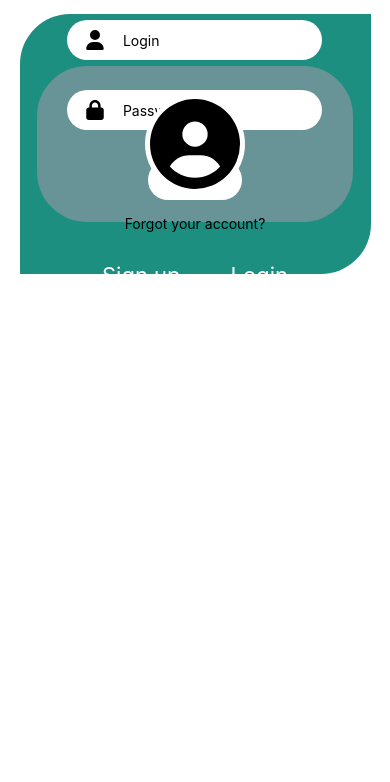
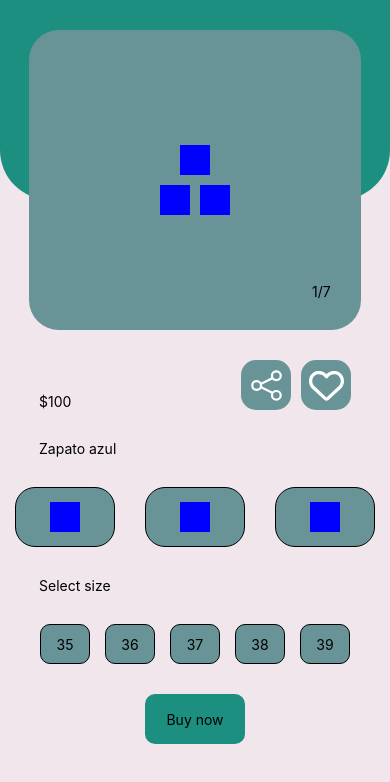
Before and after one commit to SolutechAAJM/ecommerce-movil, a React Native app: screen / in a window 390 px wide. Shown: the top 782 px of the page. Built offline with nearby package versions, Linux system fonts and the light colour scheme.

Commit message:
corretion icons and add icons in views

```diff
--- a/App.tsx
+++ b/App.tsx
@@ -10,56 +10,78 @@ import {
 } from 'react-native';
 import stylesG from './stylesG';
 import stylesAuth from './src/modules/auth/styles/stylesAuth';
-import { UserIcon, CircleUser, Lock } from './Icons';
+import { Bars, BoxCheck, CartShopping, Category, CircleUser, Exit, Gear, Heart, HouseChimney, ShareNodes } from './Icons';
 
 
 function App(): React.JSX.Element {
 
   return (
-    <SafeAreaView>
+    <SafeAreaView style={styles.product}>
       <ScrollView>
-        <View style={styles.vwLogin}>
-          <View style={stylesAuth.vwDecoration}>
-            <View style={styles.vwIconLogin}>
-              <CircleUser size={90} color="black" />
-            </View>
-            <View style={stylesAuth.vwForm}>
-                <View style={stylesAuth.vwInputLoginSignUp}>
-                  <View style={stylesAuth.vwIconsLoginSignUp}>
-                    <UserIcon size={20} color='black' />
-                  </View>
-                  <TextInput
-                  style={stylesAuth.txtInputLoginSignUp}
-                  placeholder="Login"
-                  placeholderTextColor={stylesAuth.txtClrPlaceholder}
-                  />
-                </View>
-                <View style={stylesAuth.vwInputLoginSignUp}>
-                  <View style={stylesAuth.vwIconsLoginSignUp}>
-                    <Lock size={20} color='black' />
-                  </View>
-                  <TextInput
-                  style={stylesAuth.txtInputLoginSignUp}
-                  placeholder="Password"
-                  placeholderTextColor={stylesAuth.txtClrPlaceholder}
-                  />
-                </View>
-              <View style={stylesAuth.vwBtnLoginSignUp}>
-                <TouchableOpacity style={stylesAuth.oTLoginSignUp}>
-                  <Text style={stylesAuth.txtBtnLoginSignUp}>Log in</Text>
-                </TouchableOpacity>
-                <Text>Forgot your account?</Text>
-              </View>
-              <View style={stylesAuth.vwNavLoginSignUp}>
+      <View style={styles.vwDecoration} />
+        <View style={styles.content}>
+          <View style={styles.vwImgProduct}>
+            <View style={styles.vwImgBtn}>
+              <View style={styles.ejemplo} />
+              <View style={styles.vwBtnLR}>
                 <TouchableOpacity>
-                  <Text style={stylesAuth.txtNavLoginSignUp}>Sign up</Text>
+                  <View style={styles.ejemplo} />
                 </TouchableOpacity>
                 <TouchableOpacity>
-                  <Text style={stylesAuth.txtNavLoginSignUp}>Login</Text>
+                  <View style={styles.ejemplo} />
                 </TouchableOpacity>
               </View>
             </View>
+            <Text style={styles.txtQuantity}>1/7</Text>
           </View>
+          <View style={styles.vwPriceLikeShare}>
+            <Text>$100</Text>
+            <View style={styles.vwLikeShare}>
+              <TouchableOpacity style={styles.tOLikeShare}>
+                <ShareNodes size={35} color='white' />
+              </TouchableOpacity>
+              <TouchableOpacity style={styles.tOLikeShare}>
+                <Heart size={35} color='white' />
+              </TouchableOpacity>
+            </View>
+          </View>
+          <View style={styles.vwColor}>
+            <Text>Zapato azul</Text>
+            <View style={styles.vwImgColor}>
+              <TouchableOpacity style={styles.tOImgColor}>
+                <View style={styles.ejemplo} />
+              </TouchableOpacity>
+              <TouchableOpacity style={styles.tOImgColor}>
+                <View style={styles.ejemplo} />
+              </TouchableOpacity>
+              <TouchableOpacity style={styles.tOImgColor}>
+                <View style={styles.ejemplo} />
+              </TouchableOpacity>
+            </View>
+          </View>
+          <View style={styles.vwSize}>
+            <Text>Select size</Text>
+            <View style={styles.vwSizes}>
+              <TouchableOpacity style={styles.tOSize}>
+                <Text>35</Text>
+              </TouchableOpacity>
+              <TouchableOpacity style={styles.tOSize}>
+                <Text>36</Text>
+              </TouchableOpacity>
+              <TouchableOpacity style={styles.tOSize}>
+                <Text>37</Text>
+              </TouchableOpacity>
+              <TouchableOpacity style={styles.tOSize}>
+                <Text>38</Text>
+              </TouchableOpacity>
+              <TouchableOpacity style={styles.tOSize}>
+                <Text>39</Text>
+              </TouchableOpacity>
+            </View>
+          </View>
+          <TouchableOpacity style={styles.tOBuy}>
+            <Text>Buy now</Text>
+          </TouchableOpacity>
         </View>
       </ScrollView>
     </SafeAreaView>
@@ -67,39 +89,120 @@ function App(): React.JSX.Element {
 }
 
 const styles = StyleSheet.create({
-  vwLogin:{
-    flex:1,
+  product:{
+    flex: 1,
+    backgroundColor:stylesG.terceryColor,
+  },
+  content:{
     alignItems:'center',
     justifyContent:'center',
-    height:800,
+    gap:30,
   },
-  vwLoginSon:{
+  vwDecoration:{
+    position: 'absolute',
+    top: 0,
+    left: 0,
+    right: 0,
+    width:'100%',
+    height:200,
+    backgroundColor:stylesG.primaryColor,
+    borderBottomLeftRadius:50,
+    borderBottomRightRadius:50,
+  },
+  vwImgProduct:{
+    flexDirection:'row',
+    justifyContent: 'center',
+    alignItems:'center',
+    marginTop:30,
+    padding:20,
+    backgroundColor:stylesG.secundaryColor,
+    width:'85%',
+    minHeight:300,
+    borderRadius:30,
+  },
+  vwImgBtn:{
+    flexDirection:'column',
+    justifyContent: 'center',
+    alignItems:'center',
     width:'80%',
-    height:'80%',
+    gap:10,
+  },
+  vwBtnLR:{
+    flexDirection:'row',
+    justifyContent: 'center',
     alignItems:'center',
+    gap:10,
+  },
+  txtQuantity:{
+    position: 'absolute',
+    right:30,
+    bottom:30,
+  },
+  vwPriceLikeShare:{
+    width:'80%',
+    flexDirection:'row',
+    justifyContent: 'space-between',
+    alignItems:'flex-end',
+  },
+  vwLikeShare:{
+    flexDirection:'row',
+    gap:10,
+  },
+  tOLikeShare:{
+    width:50,
+    height:50,
+    backgroundColor:stylesG.secundaryColor,
     justifyContent:'center',
-    position:'relative',
+    alignItems:'center',
+    borderRadius:15,
   },
-  vwIconLogin:{
+  vwColor:{
+    width:'80%',
+    gap:30,
+  },
+  vwImgColor:{
+    width:'100%',
+    flexDirection:'row',
+    justifyContent:'center',
+    gap:30,
+  },
+  tOImgColor:{
     width:100,
-    height:100,
+    height:60,
+    backgroundColor:stylesG.secundaryColor,
+    justifyContent:'center',
     alignItems:'center',
+    borderRadius:20,
+    borderColor: 'black',
+    borderWidth: 1,
+  },
+  vwSize:{
+    width:'80%',
+    gap:30,
+  },
+  vwSizes:{
+    width:'100%',
+    flexDirection:'row',
     justifyContent:'center',
-    position:'absolute',
-    top:80,
-    backgroundColor:'white',
-    borderRadius:50,
-    zIndex:2,
+    gap:15,
   },
-  vwForm:{
-    width:'90%',
-    height:'60%',
+  tOSize:{
+    width:50,
+    height:40,
+    backgroundColor:stylesG.secundaryColor,
+    justifyContent:'center',
     alignItems:'center',
+    borderRadius:10,
+    borderColor: 'black',
+    borderWidth: 1,
+  },
+  tOBuy:{
+    width:100,
+    height:50,
+    backgroundColor:stylesG.primaryColor,
     justifyContent:'center',
-    backgroundColor:stylesG.secundaryColor,
-    borderRadius:50,
-    gap:30,
-    paddingTop:20,
+    alignItems:'center',
+    borderRadius:10,
   },
   ejemplo:{
     width:30,
--- a/package.json
+++ b/package.json
@@ -10,8 +10,8 @@
     "test": "jest"
   },
   "dependencies": {
-    "react": "18.2.0",
-    "react-native": "0.74.0",
+    "react": "^18.2.0",
+    "react-native": "^0.74.0",
     "react-native-svg": "^15.2.0",
     "react-native-svg-uri": "^0.0.1",
     "react-native-vector-icons": "^10.1.0"
--- a/src/modules/dashboard/dashboard.tsx
+++ b/src/modules/dashboard/dashboard.tsx
@@ -8,6 +8,7 @@ import {
   View,
 } from 'react-native';
 import stylesG from '../../../stylesG';
+import { CartShopping, Bars } from '../../../Icons';
 
 function Dashboard(): React.JSX.Element {
 
@@ -16,13 +17,13 @@ function Dashboard(): React.JSX.Element {
       <ScrollView>
         <View style={styles.conteinerPrincipal}>
           <View style={styles.conteinerCommon}>
-            <View style={styles.ejemplo} />
+            <Bars size={30} color="black" />
             <View style={styles.conteinerSearcher}>
               <TextInput
                 style={styles.searcher}
                 placeholder="I am looking for..."
               />
-              <View style={styles.ejemplo} />
+              <CartShopping size={30} color="black"/>
             </View>
           </View>
           <View style={styles.conteinerCommon}>
```
Also changed, not shown: Icons.js (+32 -8 lines), src/components/Nav.tsx (+7 -6 lines), src/modules/auth/login.tsx (+8 -10 lines), src/modules/auth/signup.tsx (+4 -8 lines), src/modules/products/Product.tsx (+18 -20 lines), 2 other files (tests, documents, lock files or other folders).
